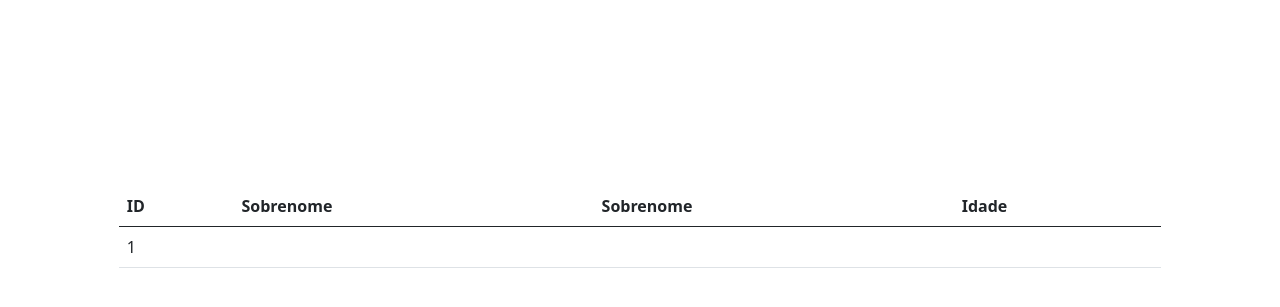
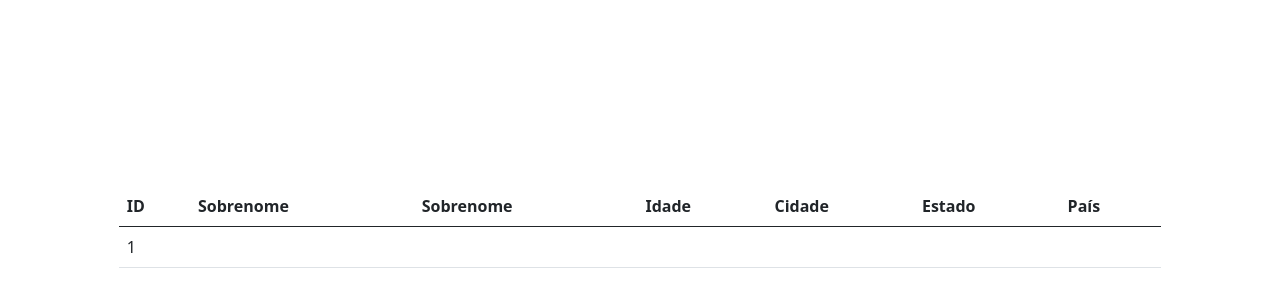
Before and after one commit to leandro-pestana/DataBase, a PHP site: page / in a window 1280 px wide. Shown: the part 165-472 px from the top of the page. Run offline with PHP 8.4, Linux system fonts and the light colour scheme; tables that the repository leaves empty or names only in its code hold one stand-in row (values such as "Sample post"); data that the repository does not hold is empty.

Commit message:
Update index.php
Incluindo novas colunas

```diff
--- a/index.php
+++ b/index.php
@@ -22,6 +22,9 @@
           <th>Sobrenome</th>
           <th>Sobrenome</th>
           <th>Idade</th>
+          <th>Cidade</th>
+          <th>Estado</th>
+          <th>País</th>
         </tr>
       </thead>
       <tbody>
@@ -32,6 +35,9 @@
           <td> <?php echo $aux["nome"]; ?> </td>
           <td> <?php echo $aux["sobrenome"];  ?> </td>
           <td> <?php echo $aux["idade"]; ?> </td>
+          <td> <?php echo $aux["cidade"]; ?> </td>
+          <td> <?php echo $aux["estado"]; ?> </td>
+          <td> <?php echo $aux["pais"]; ?> </td>
         </tr>
         <?php } ?>
 
```
